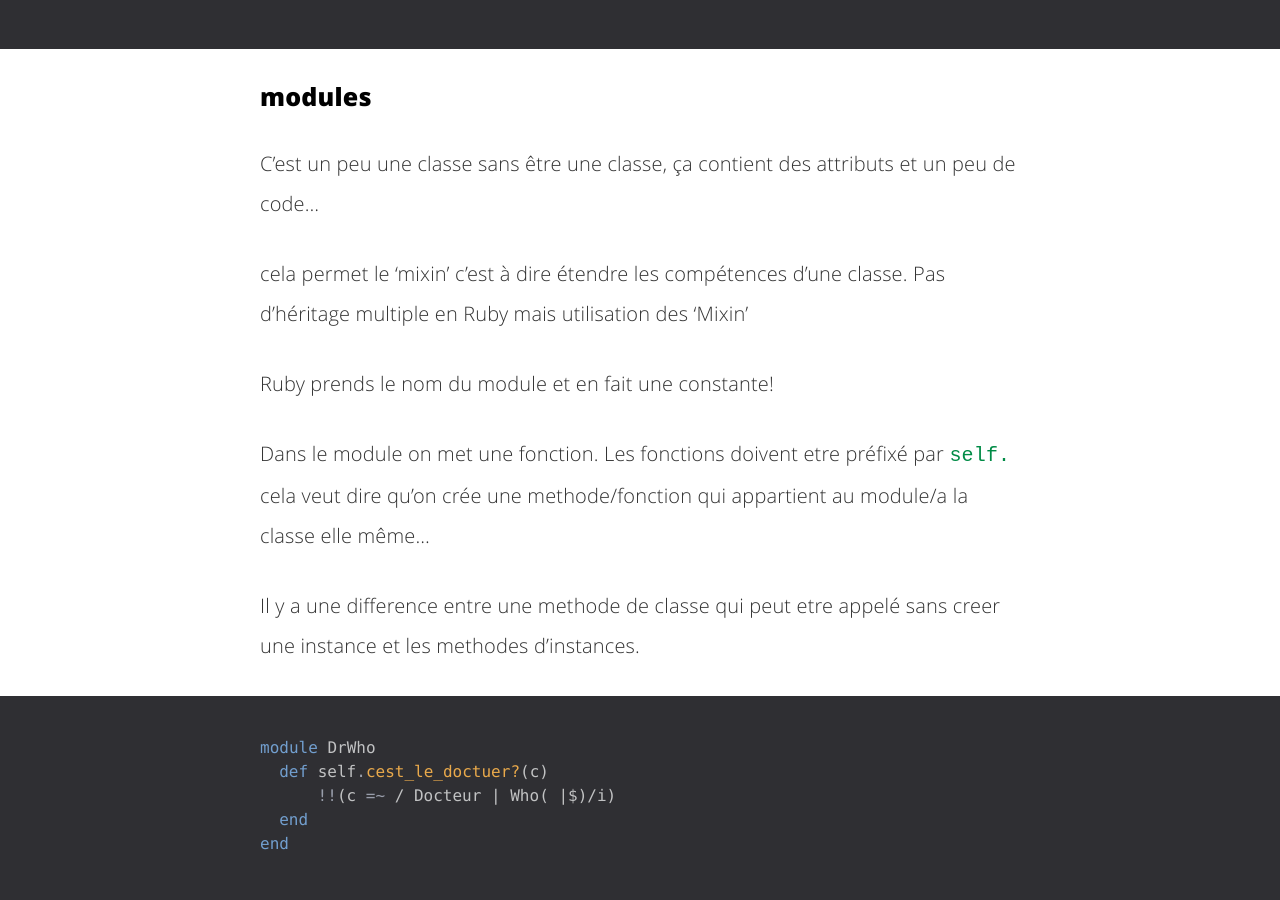
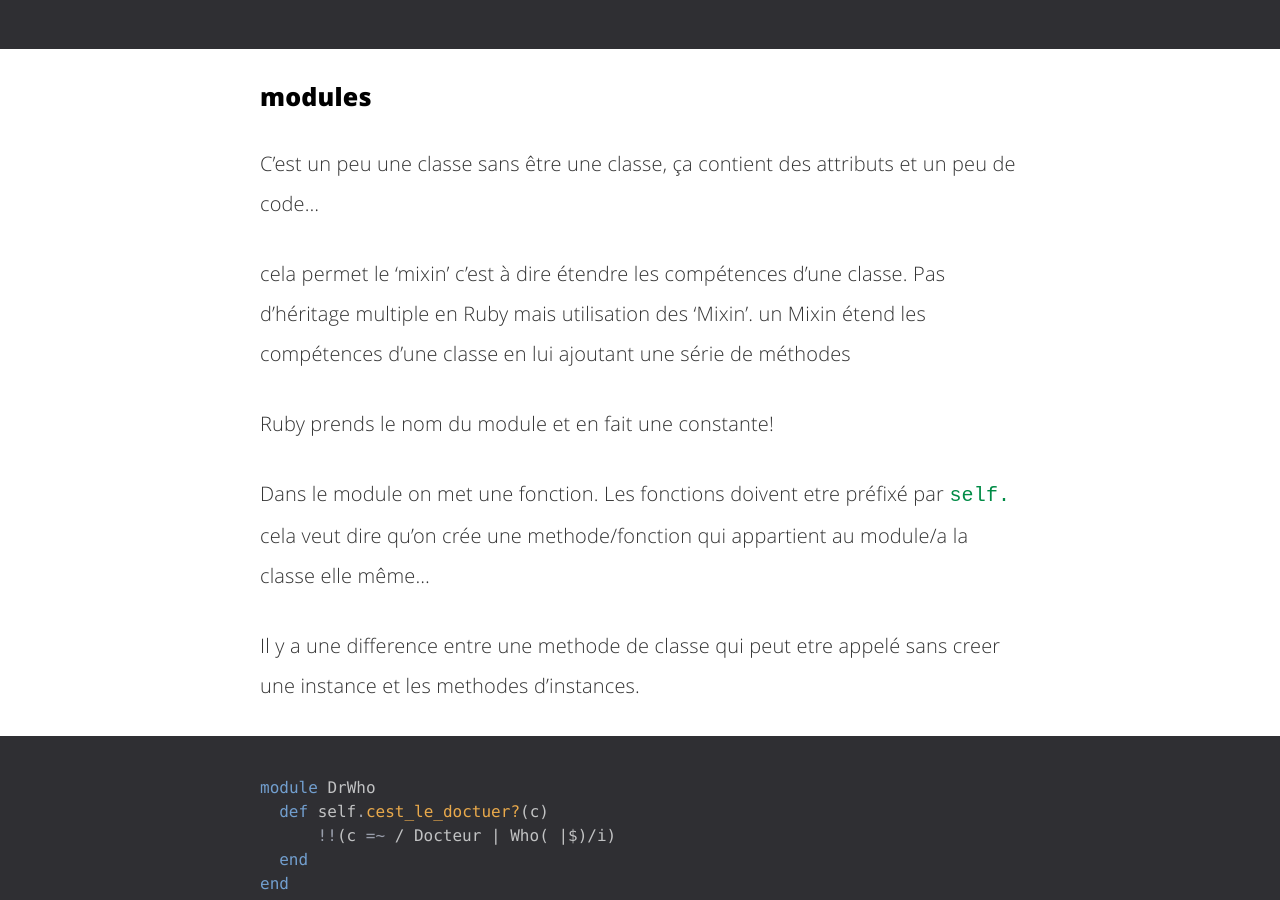
Before and after one commit to fasca/fasca.github.io, a Jekyll site: the page built from _posts/2016-10-26-ruby.md, in a window 1280 px wide and 900 px high, scrolled down 56779 px. Built offline with Jekyll 4.4.1, drawn with Linux system fonts in a browser that asks for light colours; comment, search, counter and statistics services are not loaded.

Commit message:
Update 2016-10-26-ruby.md

```diff
--- a/_posts/2016-10-26-ruby.md
+++ b/_posts/2016-10-26-ruby.md
@@ -1483,7 +1483,7 @@ end
 
 C'est un peu une classe sans être une classe, ça contient des attributs et un peu de code...
 
-cela permet le 'mixin' c'est à dire étendre les compétences d'une classe. Pas d'héritage multiple en Ruby mais utilisation des 'Mixin'
+cela permet le 'mixin' c'est à dire étendre les compétences d'une classe. Pas d'héritage multiple en Ruby mais utilisation des 'Mixin'. un Mixin étend les compétences d'une classe en lui ajoutant une série de méthodes
 
 Ruby prends le nom du module et en fait une constante!
 
```
